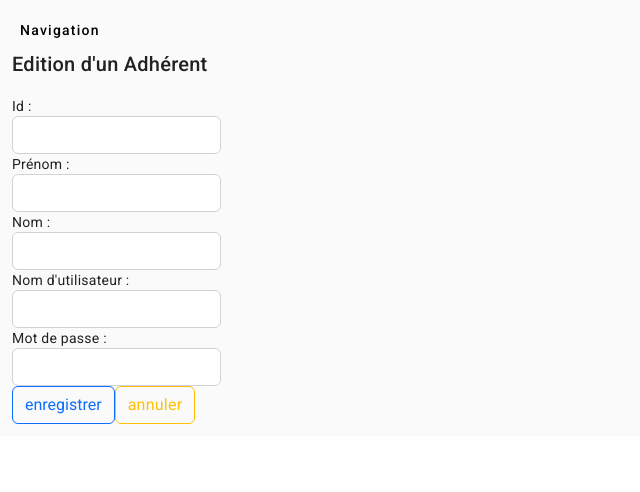
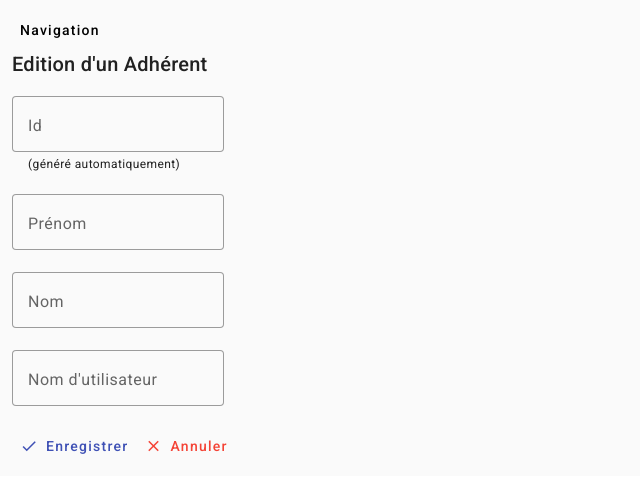
Before and after one commit to Francois-Thiebert/BibliothequeAngular, an Angular app in the folder projetBibliothequeAngular/: page /adherent/add in a window 1280 px wide. Shown: the top 492 px of the page, without its empty margins (0-640 px from the left). Built offline with nearby package versions, Linux system fonts and the light colour scheme.

Commit message:
Réparation du routing, ajout de liste et édition adhérents

```diff
--- a/projetBibliothequeAngular/src/app/app-routing.module.ts
+++ b/projetBibliothequeAngular/src/app/app-routing.module.ts
@@ -46,12 +46,14 @@ const routes: Routes = [
 
   { path: 'livre/:id',
   component: LivreComponent},
-  // à ajouter, + component de livre pour afficher les infos
 
   { path: 'adherents',
   component: ListeAdherentsComponent},
 
   { path: 'adherent/add',
+  component: EditAdherentComponent},
+
+  { path: 'adherent/edit/:id',
   component: EditAdherentComponent},
 
   { path: 'emprunter',
--- a/projetBibliothequeAngular/src/app/app.component.html
+++ b/projetBibliothequeAngular/src/app/app.component.html
@@ -1,4 +1,4 @@
-<mat-drawer-container class="example-container" autosize>
+<mat-drawer-container class="example-container">
   <mat-drawer #drawer class="example-sidenav" mode="side">
     <div>
       <app-nav-bar></app-nav-bar>
--- a/projetBibliothequeAngular/src/app/app.module.ts
+++ b/projetBibliothequeAngular/src/app/app.module.ts
@@ -36,6 +36,7 @@ import {MatDividerModule} from '@angular/material/divider';
 import {MatIconModule} from '@angular/material/icon';
 import {MatCardModule} from '@angular/material/card';
 import {MatExpansionModule} from '@angular/material/expansion';
+import { FicheComponent } from './components/livre/fiche/fiche.component';
 
 
 
@@ -59,6 +60,7 @@ import {MatExpansionModule} from '@angular/material/expansion';
     EmprunterComponent,
     InfosAdherentComponent,
     ApercuLivreComponent,
+    FicheComponent,
   ],
   imports: [
     BrowserModule,
--- a/projetBibliothequeAngular/src/app/components/adherent/edit-adherent/edit-adherent.component.html
+++ b/projetBibliothequeAngular/src/app/components/adherent/edit-adherent/edit-adherent.component.html
@@ -2,29 +2,40 @@
 
 <div>
   <div>
-    <label for="id">Id :</label>
-    <input type="id" [(ngModel)]="adherent.id" readonly class="form-control">
+    <mat-form-field appearance="outline" >
+    <mat-label for="id">Id</mat-label>
+    <input matInput type="id" [(ngModel)]="adherent.id"
+    readonly class="form-control">
+    <mat-hint>(généré automatiquement)</mat-hint>
+  </mat-form-field>
+  </div>
+  <br>
+  <div>
+    <mat-form-field appearance="outline" >
+    <mat-label for="prenom">Prénom</mat-label>
+    <input matInput type="prenom" [(ngModel)]="adherent.prenom"
+    class="form-control">
+  </mat-form-field>
   </div>
   <div>
-    <label for="prenom">Prénom :</label>
-    <input type="prenom" [(ngModel)]="adherent.prenom" class="form-control">
+    <mat-form-field appearance="outline" >
+    <mat-label for="nom">Nom</mat-label>
+    <input matInput type="nom" [(ngModel)]="adherent.nom"
+    class="form-control">
+  </mat-form-field>
   </div>
   <div>
-    <label for="nom">Nom :</label>
-    <input type="nom" [(ngModel)]="adherent.nom" class="form-control">
-  </div>
-  <div>
-    <label for="login">Nom d'utilisateur :</label>
-    <input type="login" [(ngModel)]="adherent.login" class="form-control">
-  </div>
-  <div>
-    <label for="password">Mot de passe :</label>
-    <input type="password" [(ngModel)]="adherent.password" class="form-control">
+    <mat-form-field appearance="outline" >
+    <mat-label for="login">Nom d'utilisateur</mat-label>
+    <input matInput type="login" [(ngModel)]="adherent.login"
+    class="form-control">
+  </mat-form-field>
   </div>
   <div class="form-group">
-    <button (click)="save()" class="btn btn-outline-primary">
-      enregistrer
+    <button mat-button color="primary" (click)="save()">
+      <mat-icon>done</mat-icon> Enregistrer
     </button>
-    <a routerLink="/adherents" class="btn btn-outline-warning">annuler</a>
+    <a routerLink="/adherents" mat-button color="warn">
+      <mat-icon>clear</mat-icon>Annuler</a>
   </div>
 </div>
--- a/projetBibliothequeAngular/src/app/components/adherent/edit-adherent/edit-adherent.component.ts
+++ b/projetBibliothequeAngular/src/app/components/adherent/edit-adherent/edit-adherent.component.ts
@@ -37,7 +37,7 @@ export class EditAdherentComponent implements OnInit{
       obvResult = this.adherentSrv.create(this.adherent);
     }
     obvResult.subscribe(() => {
-      this.router.navigateByUrl('/adherent');
+      this.router.navigateByUrl('/adherents');
     });
   }
 
--- a/projetBibliothequeAngular/src/app/components/adherent/liste-adherents/liste-adherents.component.html
+++ b/projetBibliothequeAngular/src/app/components/adherent/liste-adherents/liste-adherents.component.html
@@ -1,11 +1,12 @@
-<div>
-  <table class="table">
+<div class="container">
+  <table class="table table-hover table-striped">
     <thead>
       <tr>
         <th>ID</th>
         <th>Prénom</th>
         <th>Nom</th>
         <th>Login</th>
+        <th colspan="2" style="text-align: center">Actions</th>
       </tr>
     </thead>
     <tbody>
@@ -15,19 +16,24 @@
         <td>{{a.nom}}</td>
         <td>{{a.login}}</td>
         <td>
-          <a routerLink="/adherent/edit/{{a.id}}"
+          <a mat-raised-button color="primary"
+          routerLink="/adherent/edit/{{a.id}}"
               routerLinkActive="active"
-              class="btn btn-primary">Editer</a>
+              class="btn btn-primary">
+              <mat-icon>create</mat-icon>Editer</a>
         </td>
         <td>
-          <button class="btn btn-danger" (click)="delete(a.id!)">
-            Supprimer
+          <button mat-raised-button color="warn" (click)="delete(a.id!)">
+            <mat-icon>delete</mat-icon>Supprimer
           </button>
         </td>
       </tr>
 
     </tbody>
   </table>
+
+
+<a mat-raised-button color="primary" routerLink="/adherent/add">
+  <mat-icon>add</mat-icon> Nouvel adhérent
+</a>
 </div>
-
-<app-link etiquetteLien="Nouvel adhérent" lien="/adherent/add"></app-link>
--- a/projetBibliothequeAngular/src/app/components/home/home.component.html
+++ b/projetBibliothequeAngular/src/app/components/home/home.component.html
@@ -1,2 +1,4 @@
 <h1>Bienvenue sur la Biblio Tech !</h1>
 <p>{{ welcome }}</p>
+
+<div class="flex-container"></div>
```
Also changed, not shown: projetBibliothequeAngular/src/app/app.component.css (line endings or trailing spaces).
